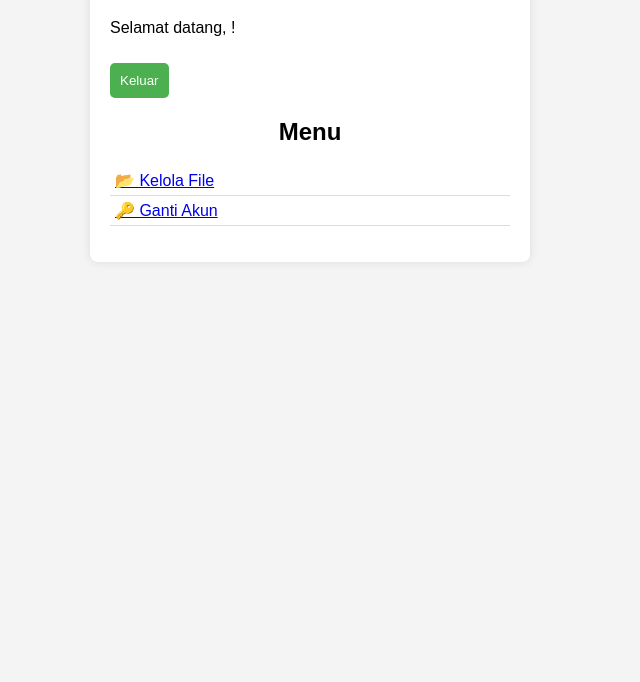
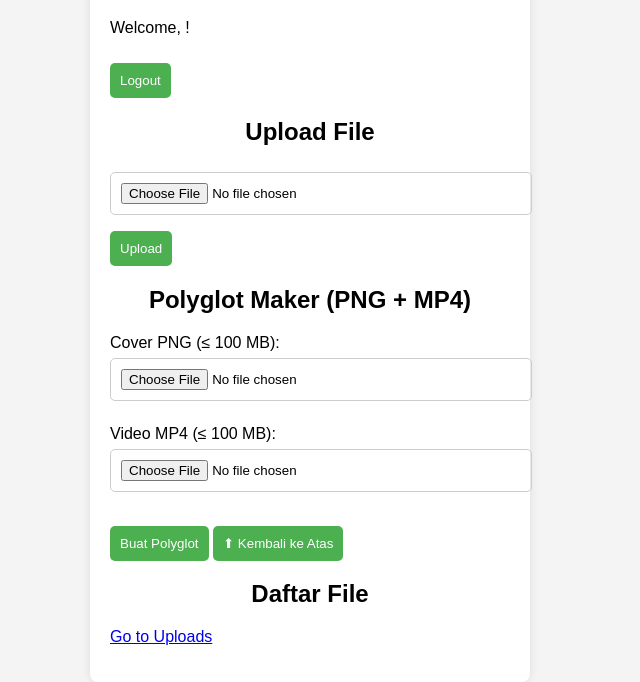
Before and after one commit to xtenko/pin, a plain HTML site: page dashboard.html in a window 1280 px wide. Shown: the part 121-803 px from the top of the page, without its empty margins (330-970 px from the left). Drawn offline with nearby package versions, Linux system fonts and the light colour scheme.

Commit message:
Update dashboard.html

```diff
--- a/dashboard.html
+++ b/dashboard.html
@@ -1,5 +1,5 @@
 <!DOCTYPE html>
-<html lang="id">
+<html lang="en">
 <head>
 <meta charset="UTF-8">
 <meta name="viewport" content="width=device-width, initial-scale=1.0">
@@ -9,20 +9,131 @@
 <body>
 <div class="container">
   <h1>Dashboard</h1>
-    <p>Selamat datang, <span id="user-nickname"></span>!</p>
-    <button onclick="logout()">Keluar</button>
+  <p>Welcome, <span id="user-nickname"></span>!</p>
+  <button onclick="logout()">Logout</button>
 
-    <h2>Menu</h2>
-    <ul>
-      <li><a href="uploads.html">📂 Kelola File</a></li>
-      <li><a href="index.html">🔑 Ganti Akun</a></li>
-    </ul>
+  <h2>Upload File</h2>
+  <input type="file" id="file-input">
+  <button onclick="uploadFile()">Upload</button>
+
+  <!-- Polyglot Maker Section -->
+  <h2>Polyglot Maker (PNG + MP4)</h2>
+  <div>
+    <label>Cover PNG (≤ 100 MB):</label><br>
+    <input type="file" id="pngFile" accept="image/png"><br><br>
+    <label>Video MP4 (≤ 100 MB):</label><br>
+    <input type="file" id="mp4File" accept="video/mp4"><br><br>
+    <button onclick="makePolyglot()">Buat Polyglot</button>
+    <a id="downloadLink" style="display:none;" download="polyglot.png">Download Hasil</a>
+    <div id="progressBox" style="display:none; margin-top:10px;">
+      <div class="progress"><div class="bar" id="progressBar"></div></div>
+      <p id="progressText">Progress: 0%</p>
+    </div>
+    <div id="message" style="display:none;"></div>
+
+    <!-- Tombol kembali ke atas -->
+    <button id="backToTopBtn" onclick="scrollToTop()">⬆ Kembali ke Atas</button>
+  </div>
+
+  <h2>Daftar File</h2>
+  <ul id="file-list"></ul>
+
+  <p><a href="uploads.html">Go to Uploads</a></p>
 </div>
 
 <script src="https://cdn.jsdelivr.net/npm/@supabase/supabase-js@2"></script>
 <script src="script.js"></script>
 <script>
   document.getElementById("user-nickname").textContent = localStorage.getItem("nickname");
+
+  const MAX_SIZE = 100 * 1024 * 1024;
+
+  function readFile(file, onProgress) {
+    return new Promise((res, rej) => {
+      const fr = new FileReader();
+      fr.onload = e => res(new Uint8Array(e.target.result));
+      fr.onerror = e => rej(e);
+      if (onProgress) {
+        fr.onprogress = e => {
+          if (e.lengthComputable) onProgress((e.loaded / e.total) * 100);
+        };
+      }
+      fr.readAsArrayBuffer(file);
+    });
+  }
+
+  async function makePolyglot() {
+    const pngFile = document.getElementById('pngFile').files[0];
+    const mp4File = document.getElementById('mp4File').files[0];
+    const msgBox = document.getElementById('message');
+    const link = document.getElementById('downloadLink');
+    const progressBox = document.getElementById('progressBox');
+    const bar = document.getElementById('progressBar');
+    const text = document.getElementById('progressText');
+
+    msgBox.style.display = 'none';
+    link.style.display = 'none';
+    progressBox.style.display = 'block';
+    bar.style.width = '0%';
+    text.innerText = 'Progress: 0%';
+
+    if (!pngFile || !mp4File) {
+      msgBox.innerText = 'Pilih PNG dan MP4 dulu.';
+      msgBox.style.display = 'block';
+      return;
+    }
+    if (pngFile.size > MAX_SIZE) {
+      msgBox.innerText = 'Ukuran PNG melebihi 100 MB.';
+      msgBox.style.display = 'block';
+      return;
+    }
+    if (mp4File.size > MAX_SIZE) {
+      msgBox.innerText = 'Ukuran MP4 melebihi 100 MB.';
+      msgBox.style.display = 'block';
+      return;
+    }
+
+    try {
+      const pngBuf = await readFile(pngFile, p=>{
+        bar.style.width = (p*0.3) + '%';
+        text.innerText = `Progress: ${Math.round(p*0.3)}%`;
+      });
+      const mp4Buf = await readFile(mp4File, p=>{
+        bar.style.width = (30+p*0.7) + '%';
+        text.innerText = `Progress: ${Math.round(30+p*0.7)}%`;
+      });
+
+      // cari IEND
+      const IEND = new TextEncoder().encode('IEND');
+      let cut=-1;
+      for (let i=pngBuf.length-8; i>=0; i--) {
+        if (pngBuf[i]===IEND[0] && pngBuf[i+1]===IEND[1] && pngBuf[i+2]===IEND[2] && pngBuf[i+3]===IEND[3]) {
+          cut = i+8;
+          break;
+        }
+      }
+      if (cut===-1) throw new Error('PNG tidak valid (IEND tidak ditemukan)');
+
+      const out = new Uint8Array(cut + mp4Buf.length);
+      out.set(pngBuf.slice(0, cut), 0);
+      out.set(mp4Buf, cut);
+
+      const blob = new Blob([out], {type:'image/png'});
+      link.href = URL.createObjectURL(blob);
+      link.style.display = 'inline-block';
+      msgBox.innerText = 'Polyglot berhasil dibuat. Download hasil lalu:\\n- Buka langsung → tampil sebagai gambar\\n- Rename jadi .mp4 → diputar sebagai video';
+      msgBox.style.display = 'block';
+      bar.style.width = '100%';
+      text.innerText = 'Progress: 100%';
+    } catch (err) {
+      msgBox.innerText = 'Error: ' + err.message;
+      msgBox.style.display = 'block';
+    }
+  }
+
+  function scrollToTop() {
+    window.scrollTo({ top: 0, behavior: 'smooth' });
+  }
 </script>
 </body>
 </html>
```
Lines whose indentation alone changed are shown as unchanged.
